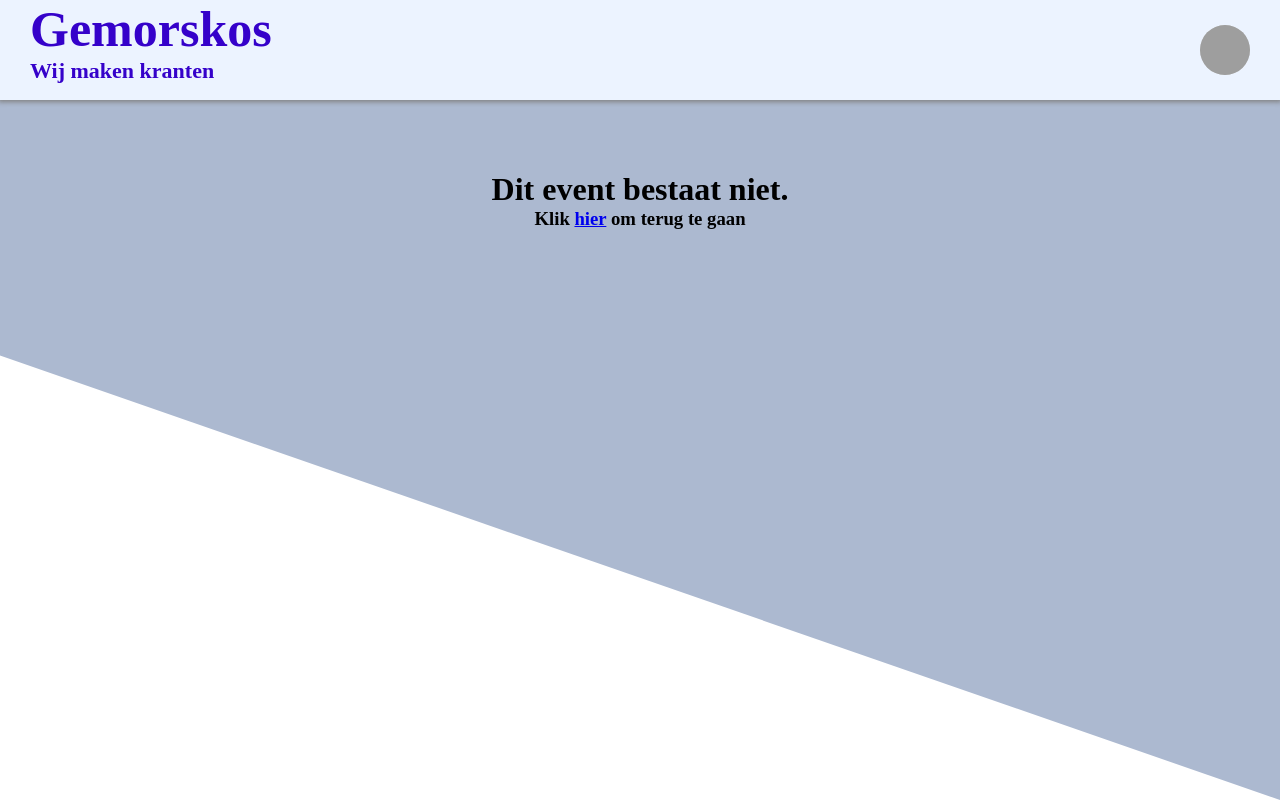
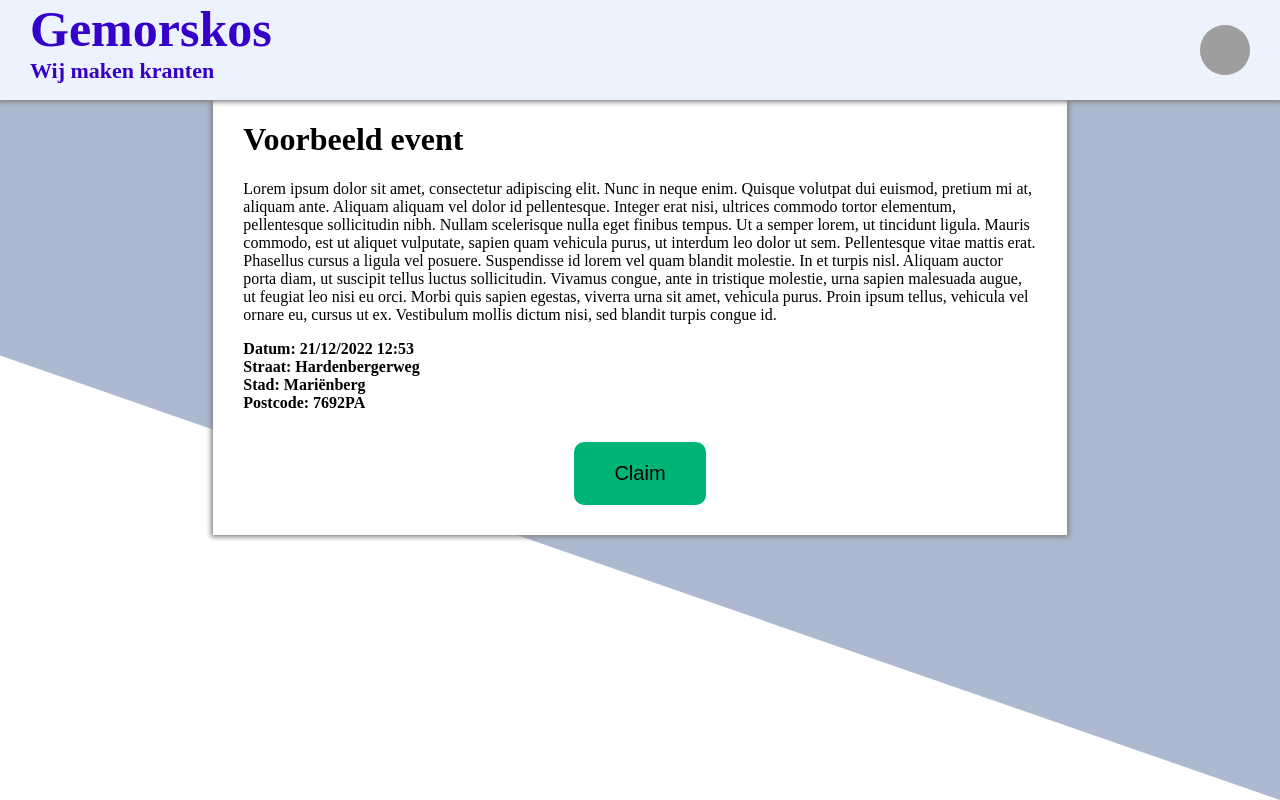
Before and after one commit to saulewestra/INFA_1C_Gemorskos, a PHP site: page / in a window 1280 px wide. Run offline with PHP 8.4, Linux system fonts and the light colour scheme; some web fonts are replaced; grey boxes are pictures that could not be loaded.

Commit message:
created event info page

```diff
--- a/event/index.php
+++ b/event/index.php
@@ -15,49 +15,100 @@
                 </div>
                 <img id="profile" src="../img/profilepic.png" alt="Profile">
             </header>
+            <main id="event">
+                <h1>Voorbeeld event</h1>
+                <p>Lorem ipsum dolor sit amet, consectetur adipiscing elit. Nunc in neque enim. Quisque volutpat dui euismod, pretium mi at, aliquam ante. Aliquam aliquam vel dolor id pellentesque. Integer erat nisi, ultrices commodo tortor elementum, pellentesque sollicitudin nibh. Nullam scelerisque nulla eget finibus tempus. Ut a semper lorem, ut tincidunt ligula. Mauris commodo, est ut aliquet vulputate, sapien quam vehicula purus, ut interdum leo dolor ut sem. Pellentesque vitae mattis erat. Phasellus cursus a ligula vel posuere. Suspendisse id lorem vel quam blandit molestie. In et turpis nisl. Aliquam auctor porta diam, ut suscipit tellus luctus sollicitudin. Vivamus congue, ante in tristique molestie, urna sapien malesuada augue, ut feugiat leo nisi eu orci. Morbi quis sapien egestas, viverra urna sit amet, vehicula purus. Proin ipsum tellus, vehicula vel ornare eu, cursus ut ex. Vestibulum mollis dictum nisi, sed blandit turpis congue id.</p>
+                <h4>Datum: 21/12/2022 12:53</h4>
+                <h4>Straat: Hardenbergerweg</h4>
+                <h4>Stad: Mariënberg</h4>
+                <h4>Postcode: 7692PA</h4>
+                <div id="buttons">
+                    <form method="POST">
+                        <input type="submit" value="Claim">
+                    </form>
+                </div>
+            </main>
             <?php
-            try {
-                $db = new PDO("mysql:host=mysql;dbname=gemorskos;charset=utf8", "root", "qwerty");
-                $cursor = $db->prepare("CREATE TABLE IF NOT EXISTS Evenement(evenement_id INT AUTO_INCREMENT NOT NULL, evenement_naam VARCHAR(40) NOT NULL, beschrijving TEXT NOT NULL, dag DATE, tijd TIME, straatnaam VARCHAR(26) NOT NULL, stad VARCHAR(40) NOT NULL, postcode VARCHAR(6) NOT NULL, PRIMARY KEY(evenement_id))");
-                $cursor->execute();
-                $cursor->closeCursor();
-                $cursor = $db->prepare("CREATE TABLE IF NOT EXISTS Evenement_Detail(medewerker1_id INT NOT NULL, medewerker2_id INT NOT NULL, evenement_id INT NOT NULL, FOREIGN KEY(medewerker1_id) REFERENCES Medewerker(medewerker_id) ON UPDATE CASCADE ON DELETE NO ACTION, FOREIGN KEY(medewerker2_id) REFERENCES Medewerker(medewerker_id) ON UPDATE CASCADE ON DELETE NO ACTION, FOREIGN KEY(evenement_id) REFERENCES Evenement(evenement_id) ON UPDATE CASCADE ON DELETE NO ACTION)");
-                $cursor->execute();
-                $cursor->closeCursor();
-            } catch (Exception $exc) {
-                showError("De database is op dit moment niet bereikbaar. Probeer het later nog eens.");
-            }
+            // try {
+            //     $db = new PDO("mysql:host=mysql;dbname=Gemorskos;charset=utf8", "root", "qwerty");
+            //     $cursor = $db->prepare("CREATE TABLE IF NOT EXISTS Evenement(evenement_id INT AUTO_INCREMENT NOT NULL, evenement_naam VARCHAR(40) NOT NULL, beschrijving TEXT NOT NULL, dag DATE, tijd TIME, straatnaam VARCHAR(26) NOT NULL, stad VARCHAR(40) NOT NULL, postcode VARCHAR(6) NOT NULL, PRIMARY KEY(evenement_id))");
+            //     $cursor->execute();
+            //     $cursor->closeCursor();
+            //     $cursor = $db->prepare("CREATE TABLE IF NOT EXISTS Werk_Functie(werk_functie_id INT AUTO_INCREMENT NOT NULL, functie_naam VARCHAR(14) NOT NULL, PRIMARY KEY(werk_functie_id))");
+            //     $cursor->execute();
+            //     $cursor->closeCursor();
+            //     $cursor = $db->prepare("CREATE TABLE IF NOT EXISTS Medewerkers(medewerker_id INT AUTO_INCREMENT NOT NULL, werk_functie_id INT NOT NULL, voornaam VARCHAR(25) NOT NULL, achternaam VARCHAR(25) NOT NULL, email VARCHAR(55) UNIQUE NOT NULL, telefoonnummer VARCHAR(10) UNIQUE NOT NULL, wachtwoord VARCHAR(60) NOT NULL, PRIMARY KEY(medewerker_id), FOREIGN KEY(werk_functie_id) REFERENCES Werk_Functie(werk_functie_id) ON UPDATE CASCADE ON DELETE NO ACTION)");
+            //     $cursor->execute();
+            //     $cursor->closeCursor();
+            //     $cursor = $db->prepare("CREATE TABLE IF NOT EXISTS Evenement_Detail(medewerker1_id INT NOT NULL, medewerker2_id INT NOT NULL, evenement_id INT NOT NULL, FOREIGN KEY(medewerker1_id) REFERENCES Medewerkers(medewerker_id) ON UPDATE CASCADE ON DELETE NO ACTION, FOREIGN KEY(medewerker2_id) REFERENCES Medewerkers(medewerker_id) ON UPDATE CASCADE ON DELETE NO ACTION, FOREIGN KEY(evenement_id) REFERENCES Evenement(evenement_id) ON UPDATE CASCADE ON DELETE NO ACTION)");
+            //     $cursor->execute();
+            //     $cursor->closeCursor();
+            // } catch (Exception $exc) {
+            //     showError("De database is op dit moment niet bereikbaar. Probeer het later nog eens.");
+            // }
 
-            function showError(string $error): void {
-                echo '<main id="content">
-                    <h1>'.$error.'</h1>
-                    <h3>Klik <a href=".">hier</a> om terug te gaan</h3>
-                </main>';
-            }
+            // function showError(string $error): void {
+            //     echo '<main id="content">
+            //         <h1>'.$error.'</h1>
+            //         <h3>Klik <a href=".">hier</a> om terug te gaan</h3>
+            //     </main>';
+            // }
 
-            function showEvent(PDO $db, array $event): void {
-                echo '';
-            }
+            // function showEvent(array $event): void {
+            //     echo '';
+            // }
 
-            function getEvent(PDO $db, int $id): array | false {
-                try {
-                    $cursor = $db->prepare("SELECT Evenement.evenement_naam, Evenement.beschrijving, Evenement.dag, Evenement.tijd, Evenement.straatnaam, Evenement.stad, Evenement.postcode, Evenement_Detail.medewerker1_id, Evenement_Detail.medewerker2_id FROM Evenement WHERE Evenement.evenement_id = :id JOIN Evenement_Detail ON Evenement.evenement_id = Evenement_Detail.evenement_id");
-                    $cursor->bindParam("id", $id, PDO::PARAM_INT);
-                    $cursor->execute();
-                    $result = $cursor->fetchAll(PDO::FETCH_ASSOC);
-                    return (sizeof($result) > 0) ? $result[0] : false;
-                } catch (Exception $exc) {
-                    return false;
-                }
-            }
+            // function getEvent(PDO $db, int $id): array | false {
+            //     return [
+            //         "name" => "test evenement",
+            //         "description" => "test",
+            //         "day" => "woensdag",
+            //         "time" => "12 uur",
+            //         "street" => "hardenbergerweg",
+            //         "city" => "marienberg",
+            //         "zip" => "7692PA",
+            //         "journalist" => "raevun",
+            //         "photographer" => "kaas"
+            //     ];
+            //     // try {
+            //     //     $cursor = $db->prepare("SELECT Evenement.evenement_naam, Evenement.beschrijving, Evenement.dag, Evenement.tijd, Evenement.straatnaam, Evenement.stad, Evenement.postcode, Evenement_Detail.medewerker1_id, Evenement_Detail.medewerker2_id FROM Evenement WHERE Evenement.evenement_id = :id JOIN Evenement_Detail ON Evenement.evenement_id = Evenement_Detail.evenement_id");
+            //     //     $cursor->bindParam("id", $id, PDO::PARAM_INT);
+            //     //     $cursor->execute();
+            //     //     $result = $cursor->fetch(PDO::FETCH_ASSOC);
+            //     //     $cursor->closeCursor();
+            //     //     if (!$result) {
+            //     //         return false;
+            //     //     } else {
+            //     //         $cursor = $db->prepare("SELECT voornaam, achternaam FROM Medewerkers WHERE medewerker_id = :medewerker");
+            //     //         $cursor->bindParam("medewerker", $result["mederwerker1_id"]);
+            //     //         $cursor->execute();
+            //     //         $medewerker = $cursor->fetch(PDO::FETCH_NUM);
+            //     //         if (!$medewerker) {
+            //     //             return false;
+            //     //         }
+            //     //         $medewerker1 = $medewerker[0].$medewerker[1];
+            //     //         $cursor = $db->prepare("SELECT voornaam, achternaam FROM Medewerkers WHERE medewerker_id = :medewerker");
+            //     //         $cursor->bindParam("medewerker", $result["mederwerker2_id"]);
+            //     //         $cursor->execute();
+            //     //         $medewerker = $cursor->fetch(PDO::FETCH_NUM);
+            //     //         if (!$medewerker) {
+            //     //             return false;
+            //     //         }
+            //     //         $medewerker2 = $medewerker[0].$medewerker[1];
+            //     //         return ["name" => $result["evenement_naam"], "description" => $result["beschrijving"], "day" => $result["day"], "time" => $result["time"], "street" => $result["straatnaam"], "city" => $result["stad"], "zip" => $result["postcode"], "journalist" => $medewerker1, "photographer" => $medewerker2];
+            //     //     }
+            //     // } catch (Exception $exc) {
+            //     //     return false;
+            //     // }
+            // }
 
-            if (isset($db)) {
-                if ($_SERVER["REQUEST_METHOD"] != "GET" || !($id = filter_input(INPUT_GET, "id", FILTER_VALIDATE_INT)) || !($event = getEvent($db, $id))) {
-                    showError("Dit event bestaat niet.");
-                } else {
-                    showEvent($db, $event);
-                }
-            }
+            // if (isset($db)) {
+            //     if ($_SERVER["REQUEST_METHOD"] != "GET" || !($id = filter_input(INPUT_GET, "id", FILTER_VALIDATE_INT)) || !($event = getEvent($db, $id))) {
+            //         showError("Dit event bestaat niet.");
+            //     } else {
+            //         showEvent($event);
+            //     }
+            // }
             ?>
             <div id="background"></div>
         </div>
--- a/event/style.css
+++ b/event/style.css
@@ -11,25 +11,27 @@ body {
 
 #container {
     display: grid;
-    grid-template-columns: 1fr;
+    grid-template-columns: repeat(6, 1fr);
 }
 
 #background {
     position: absolute;
+    top: 0px;
     width: 100vw;
     height: 100vh;
     background-color: #ACB9D0;
     clip-path: polygon(-80% 0, 100% 0, 100% 100%);
+    z-index: -1;
 }
 
 #header {
     display: flex;
-    width: 100vw;
+    grid-column: 1/7;
     height: 100px;
     background-color: #ECF3FF;
     box-shadow: 0 0 5px 2px grey;
+    justify-content: space-between;
     z-index: 1;
-    justify-content: space-between;
 }
 
 #logo {
@@ -58,8 +60,8 @@ body {
 
 #content {
     display: flex;
+    grid-column: 1/7;
     flex-direction: column;
-    z-index: 1;
     height: 200px;
     align-items: center;
     justify-content: center;
@@ -68,3 +70,33 @@ body {
 #content h1, h3 {
     margin: 0px;
 }
+
+#event {
+    background-color: white;
+    grid-column: 2/6;
+    box-shadow: 0 0 5px 2px grey;
+    padding: 0px 30px 30px 30px;
+}
+
+#event h4 {
+    margin: 0px;
+}
+
+#buttons {
+    display: flex;
+    justify-content: space-evenly;
+    margin-top: 30px;
+}
+
+#buttons input {
+    padding: 20px 40px 20px 40px;
+    font-size: 20px;
+    cursor: pointer;
+    border-radius: 10px;
+    border: none;
+    background-color: #00b478;
+}
+
+#buttons input:hover {
+    background-color: #00a065;
+}
```
